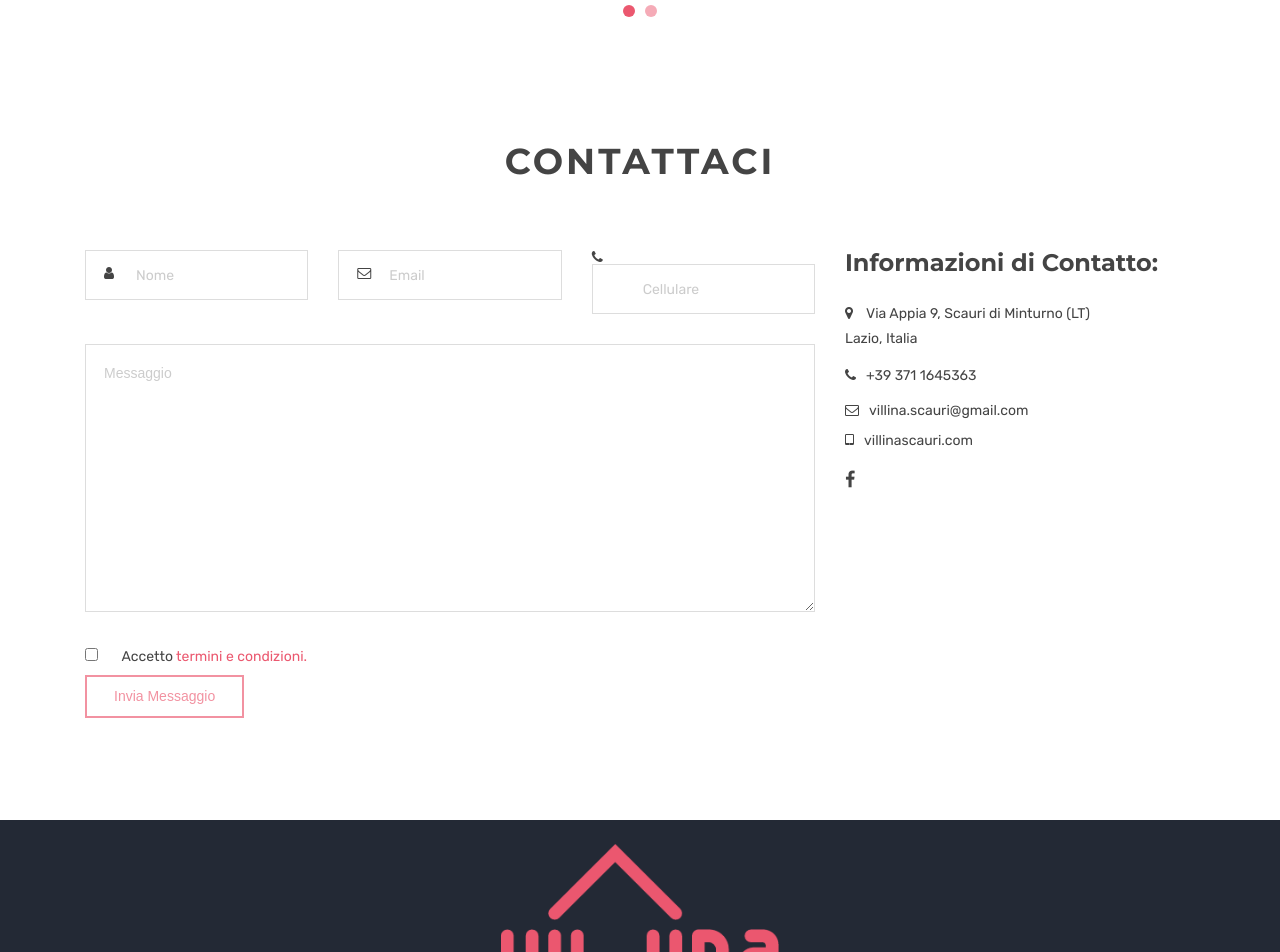
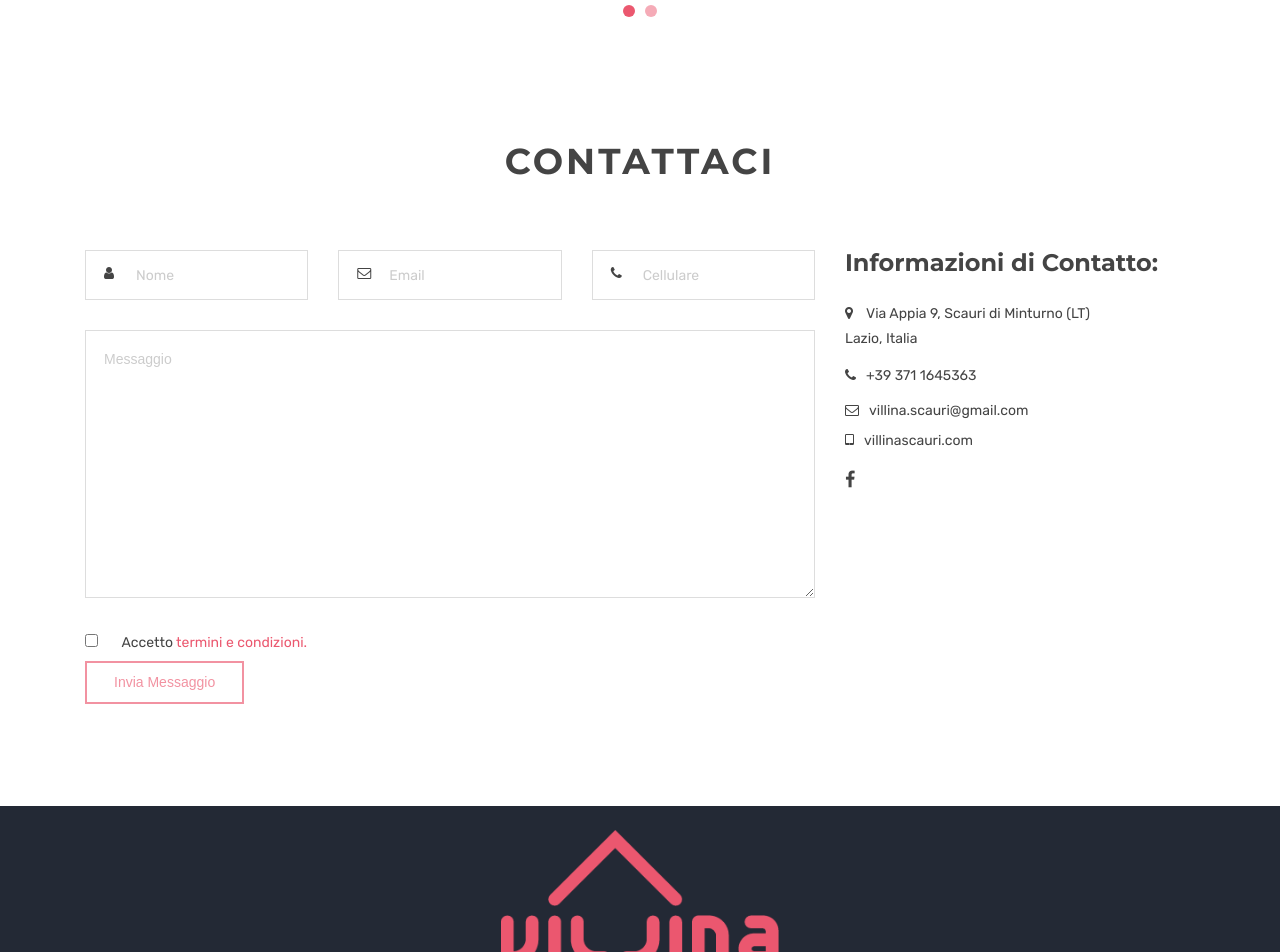
Before and after one commit to filippo-fresilli/villina-scauri, a Jekyll site: the page built from index.html, in a window 1280 px wide. Shown: the part 3220-4172 px from the top of the page. Built offline with Jekyll 4.4.1, drawn with Linux system fonts in a browser that asks for light colours.

Commit message:
fixing form problem

```diff
--- a/index.html
+++ b/index.html
@@ -648,7 +648,7 @@ canonical: https://villinascauri.com
             </div>
             <div class="col-sm-4">
               <div class="form-group">
-                <i class="fa fa-phone icons cyan-color contact-info-icon"></i>
+                <i class="fa fa-phone contact-icon"></i>
                 <input
                   type="tel"
                   name="phone"
@@ -672,7 +672,7 @@ canonical: https://villinascauri.com
                 <div class="help-block with-errors"></div>
               </div>
               <div class="form-check">
-                <input type="checkbox" class="" />
+                <input type="checkbox" class="pb-2"/>
                 <label class="form-check-label" for="exampleCheck1"
                   >Accetto
                   <a href="#">termini e condizioni.</a>
```
